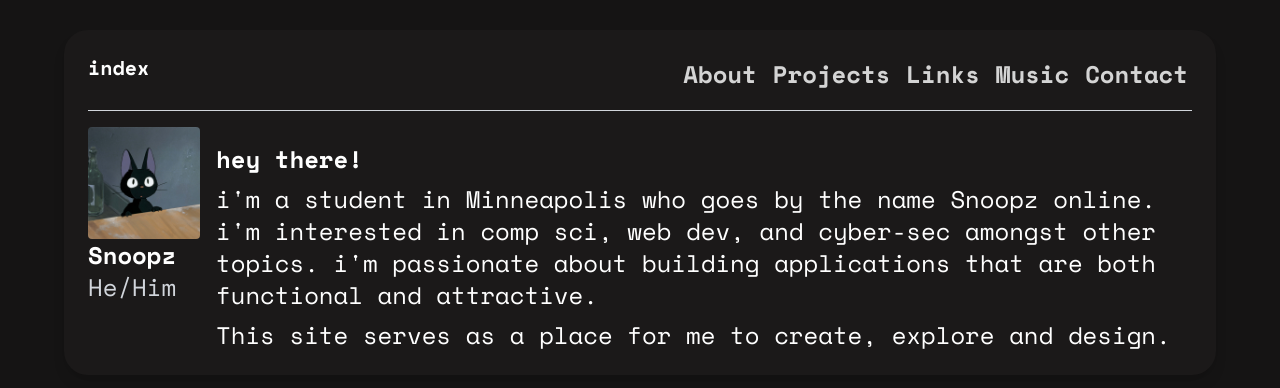
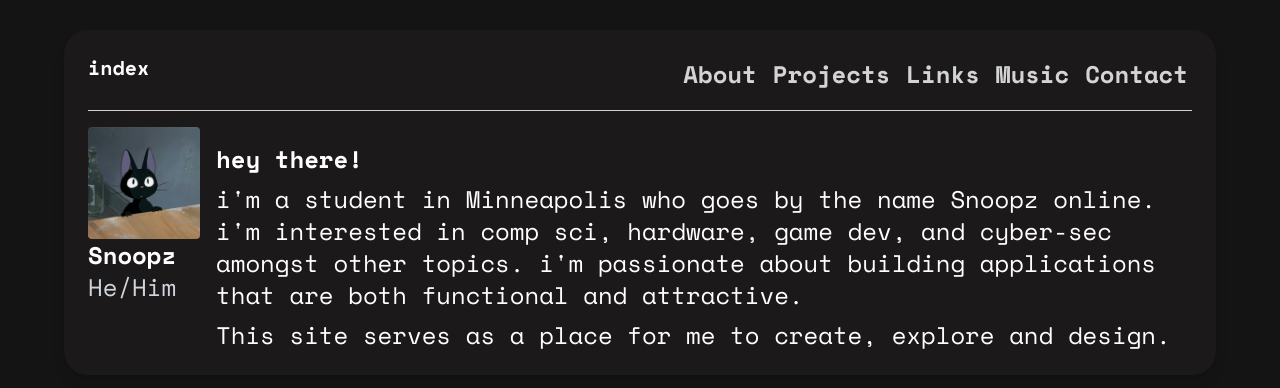
Before and after one commit to Dev-Payton/snoopzweb, an Astro site: page / in a window 1280 px wide. Shown: the part 198-586 px from the top of the page. Built offline with nearby package versions, Linux system fonts and the light colour scheme; Astro itself is replaced by a stand-in of ours.

Commit message:
Changes to index

```diff
--- a/src/pages/index.astro
+++ b/src/pages/index.astro
@@ -43,7 +43,7 @@ import '../styles/tailwind.css';
         <div class="mt-4">
             <p class="font-bold">hey there!</p>
             <p class="mt-2 text-white"> i'm a student in Minneapolis who goes by the name Snoopz online.
-                i'm interested in comp sci, web dev, and cyber-sec amongst other topics.
+                i'm interested in comp sci, hardware, game dev, and cyber-sec amongst other topics.
                 i'm passionate about building applications that are both functional and attractive.
                 </p>
             <p class="mt-2">This site serves as a place for me to create, explore and design. </p>
```
